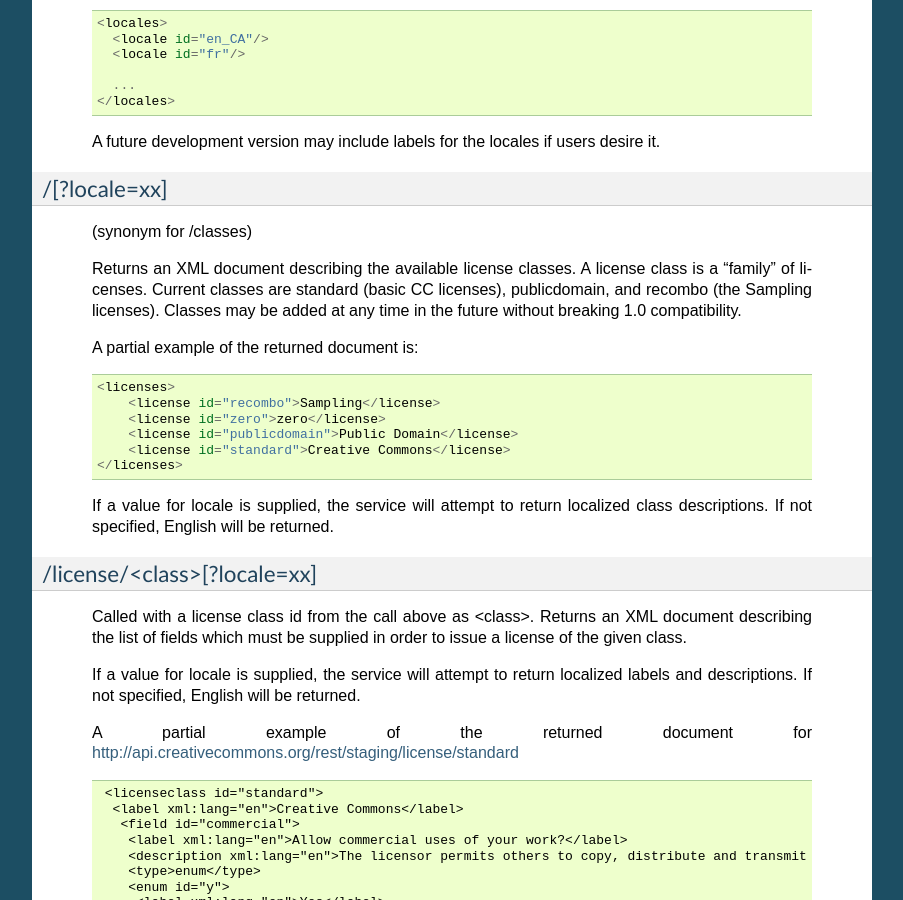
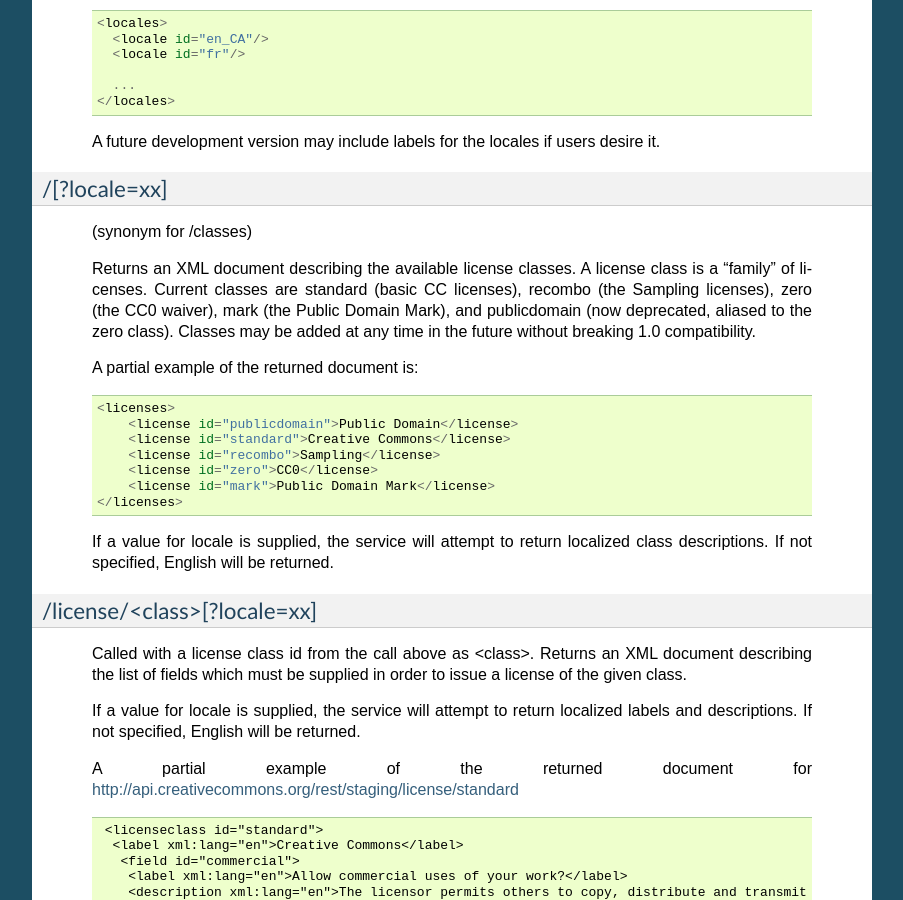
Before and after one commit to cc-archive/cc.api, a Sphinx documentation site: the page built from docs/readme_staging.rst, in a window 1280 px wide and 900 px high, scrolled down 1080 px. Shown: the whole window, without its empty margins (198-1101 px from the left). Built offline with Sphinx 7.4.7, drawn with Linux system fonts in a browser that asks for light colours.

Commit message:
Updating docs with information about pdm

```diff
--- a/docs/readme_staging.rst
+++ b/docs/readme_staging.rst
@@ -51,18 +51,18 @@ Valid Calls
   (synonym for /classes)
 
   Returns an XML document describing the available license classes.  A license class
-  is a "family" of licenses.  Current classes are standard (basic CC licenses),
-  publicdomain, and recombo (the Sampling licenses).
+  is a "family" of licenses.  Current classes are standard (basic CC licenses), recombo (the Sampling licenses), zero (the CC0 waiver), mark (the Public Domain Mark), and publicdomain (now deprecated, aliased to the zero class).
   Classes may be added at any time in the future without
   breaking 1.0 compatibility.
 
   A partial example of the returned document is::
 
      <licenses>
-         <license id="recombo">Sampling</license>
-         <license id="zero">zero</license>
          <license id="publicdomain">Public Domain</license>
          <license id="standard">Creative Commons</license>
+         <license id="recombo">Sampling</license>
+         <license id="zero">CC0</license>
+         <license id="mark">Public Domain Mark</license>
      </licenses>
 
   If a value for locale is supplied, the service will attempt to return
```
